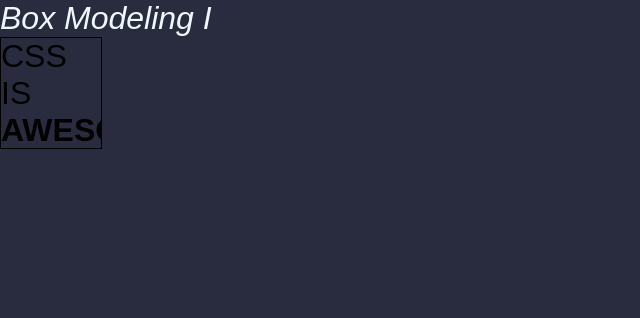
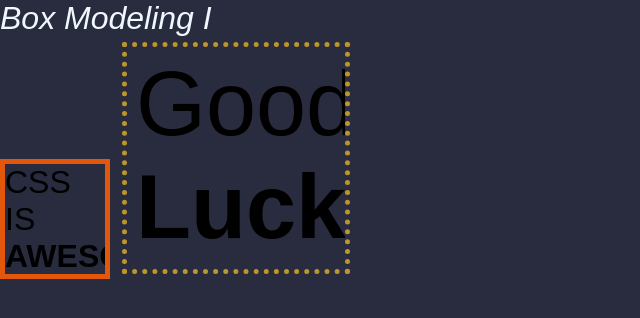
Before and after one commit to JeffinhoTeles/CoderHouse, a plain HTML site: page Aula_11/index.html in a window 1280 px wide. Shown: the whole page, without its empty margins (0-640 px from the left). Drawn offline with Linux system fonts and the light colour scheme.

Commit message:
Aula 11 exercicio da aula

```diff
--- a/Aula_11/index.html
+++ b/Aula_11/index.html
@@ -8,7 +8,8 @@
   </head>
   <body>
     <h1>Box Modeling I</h1>
+    <div>CSS IS <strong>AWESOME</strong></div>
 
-    <div>CSS IS <strong>AWESOME</strong></div>
+    <div class="good-luck">Good <strong>Luck</strong></div>
   </body>
 </html>
--- a/Aula_11/style.css
+++ b/Aula_11/style.css
@@ -42,7 +42,7 @@ body{/*isso é com o elemento*/
 
 div {
     /* propriedades decorativas */
-    border: solid 1px black;
+    border: solid 5px rgb(226, 87, 12);
     display: inline-block;
     font-size: 32px;
     font-family: Arial;
@@ -51,3 +51,18 @@ div {
     height: 110px;
     overflow: hidden;
   }
+
+  .good-luck{
+/* propriedades decorativas */
+border:dotted 5px rgb(189, 150, 43);
+margin: 5px 8px 5px 8px;
+padding: 6px 9px 6px 9px;
+display: inline-block;
+font-size: 90px;
+font-family: Arial;
+/* propriedades que fazem o "problema" */
+width: 200px;
+height: 210px;
+overflow:auto;
+
+  }
```
